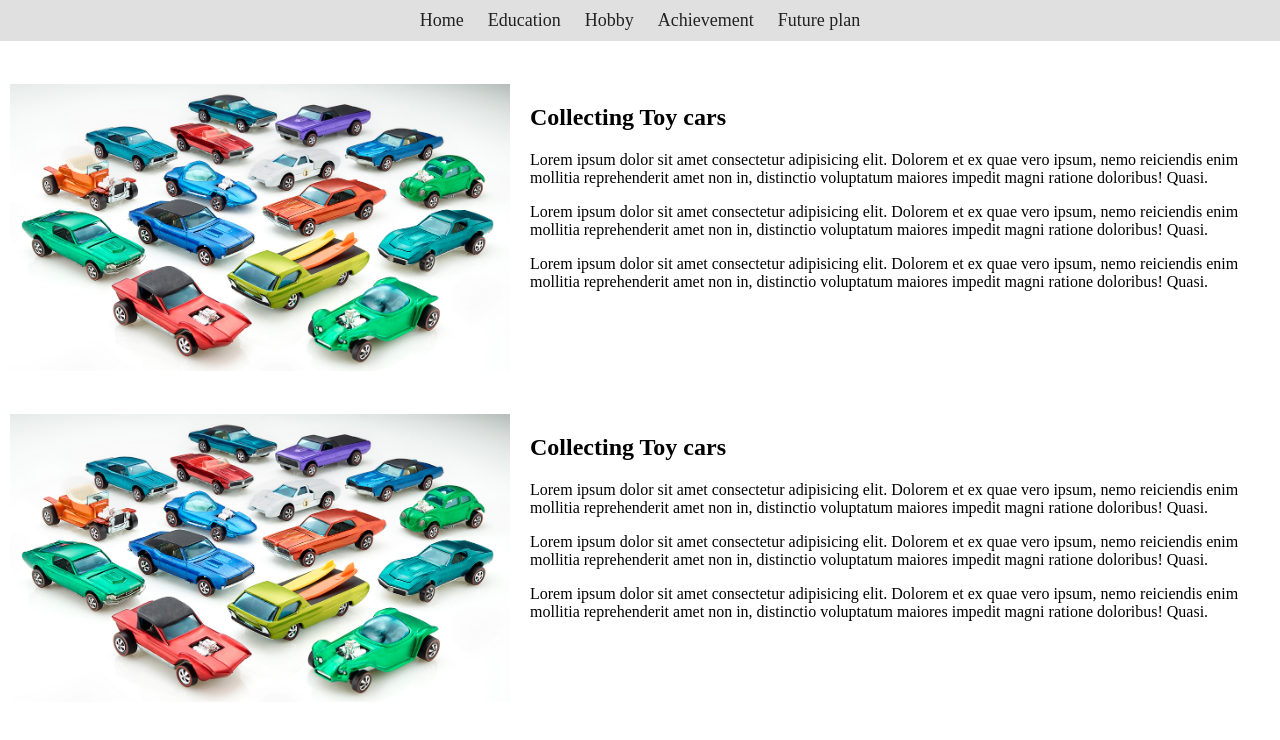
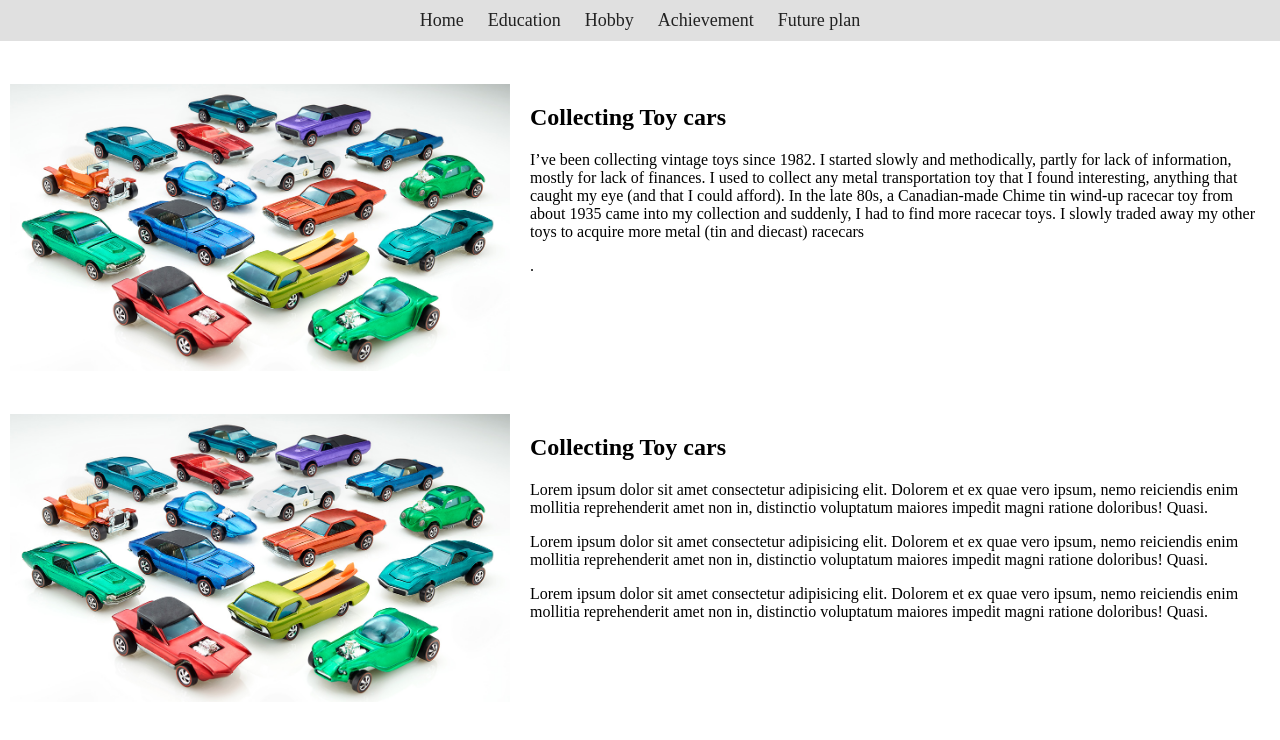
Before and after one commit to raiyanabir1/portfolio, a plain HTML site: page hobby.html in a window 1280 px wide. Drawn offline with Linux system fonts and the light colour scheme.

Commit message:
Paragraph toy cars

```diff
--- a/hobby.html
+++ b/hobby.html
@@ -18,9 +18,9 @@
         <div class="hobby-item">
             <img src="toy-car.jpg" alt="" width="500px">
             <h2 class="title">Collecting Toy cars</h2>
-            <p>Lorem ipsum dolor sit amet consectetur adipisicing elit. Dolorem et ex quae vero ipsum, nemo reiciendis enim mollitia reprehenderit amet non in, distinctio voluptatum maiores impedit magni ratione doloribus! Quasi.</p>
-            <p>Lorem ipsum dolor sit amet consectetur adipisicing elit. Dolorem et ex quae vero ipsum, nemo reiciendis enim mollitia reprehenderit amet non in, distinctio voluptatum maiores impedit magni ratione doloribus! Quasi.</p>
-            <p>Lorem ipsum dolor sit amet consectetur adipisicing elit. Dolorem et ex quae vero ipsum, nemo reiciendis enim mollitia reprehenderit amet non in, distinctio voluptatum maiores impedit magni ratione doloribus! Quasi.</p>
+            <p>I’ve been collecting vintage toys since 1982. I started slowly and methodically, partly for lack of information, mostly for lack of finances. I used to collect any metal transportation toy that I found interesting, anything that caught my eye (and that I could afford). In the late 80s, a Canadian-made Chime tin wind-up racecar toy from about 1935 came into my collection and suddenly, I had to find more racecar toys. I slowly traded away my other toys to acquire more metal (tin and diecast) racecars </p>.
+
+
         </div>
 
         <div class="hobby-item">
```
